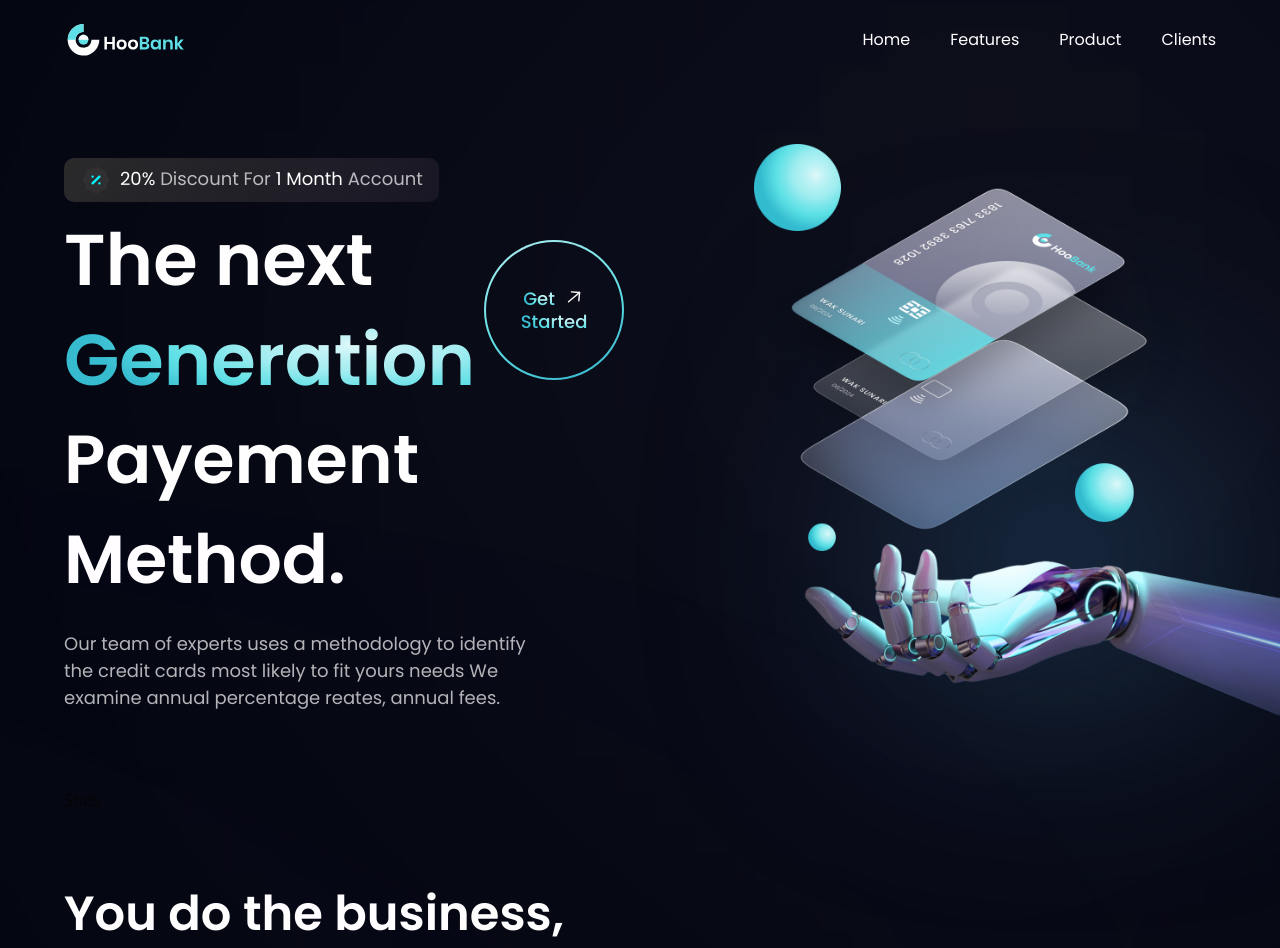
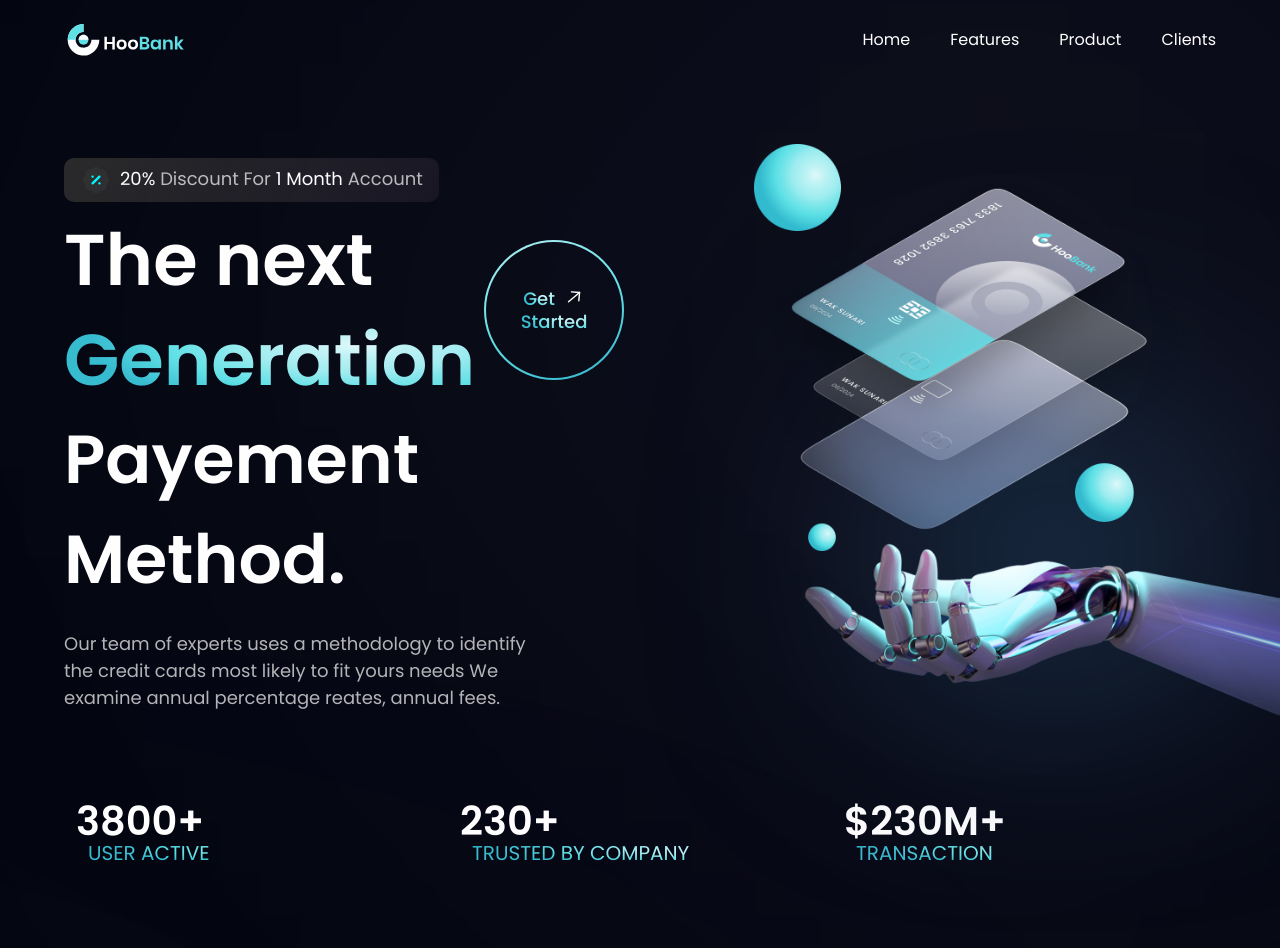
Before and after one commit to Sberrich/BankModernUI, a React (Vite) app: page / in a window 1280 px wide. Shown: the top 948 px of the page. Built offline with nearby package versions, Linux system fonts and the light colour scheme.

Commit message:
Stats finished

```diff
--- a/src/components/Stats.jsx
+++ b/src/components/Stats.jsx
@@ -1,9 +1,16 @@
-import React from 'react'
+import React from "react";
+import { stats } from "../constants/constants";
+import styles from "../style";
 
-const Stats = () => {
-  return (
-    <div>Stats</div>
-  )
-}
+const Stats = () => (
+  <section className={`${styles.flexCenter} flex-row flex-wrap sm:mb-20 mb-6`}>
+    {stats.map((stat) => (
+      <div key={stat.id} className={`flex-1 justify-start items-center flex-row m-3`}>
+        <h4 className=" font-poppins font-semibold xs:text-[40px] text-[30px] xs:leading[53px] leading-[43px] text-white">{stat.value}</h4>
+        <p className=" font-poppins font-normal xs:text-[20px] text-[15px] xs:leading[26px] leading-[21px] text-gradient uppercase ml-3">{stat.title}</p>
+      </div>
+    ))}
+  </section>
+);
 
-export default Stats
+export default Stats;
```
